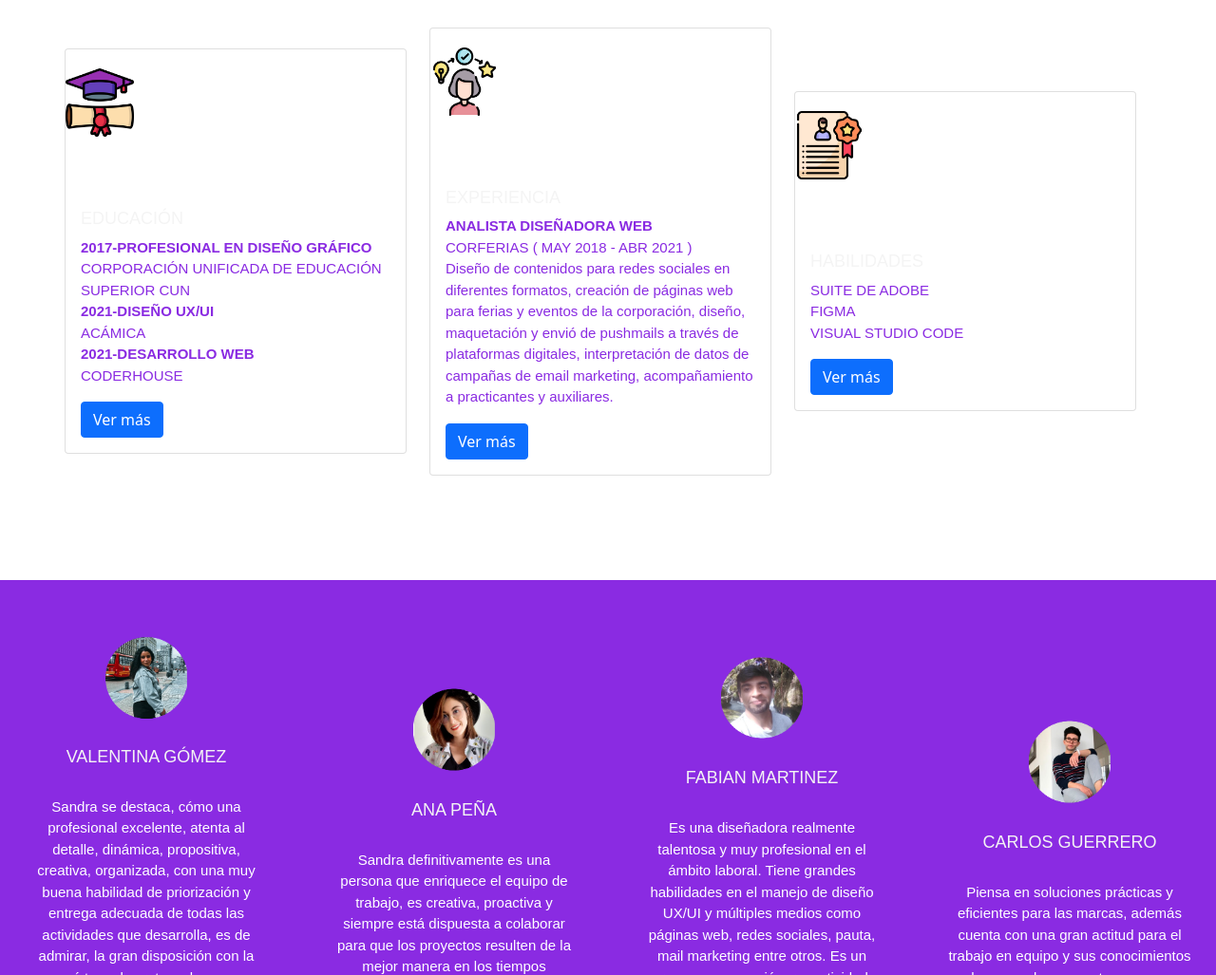
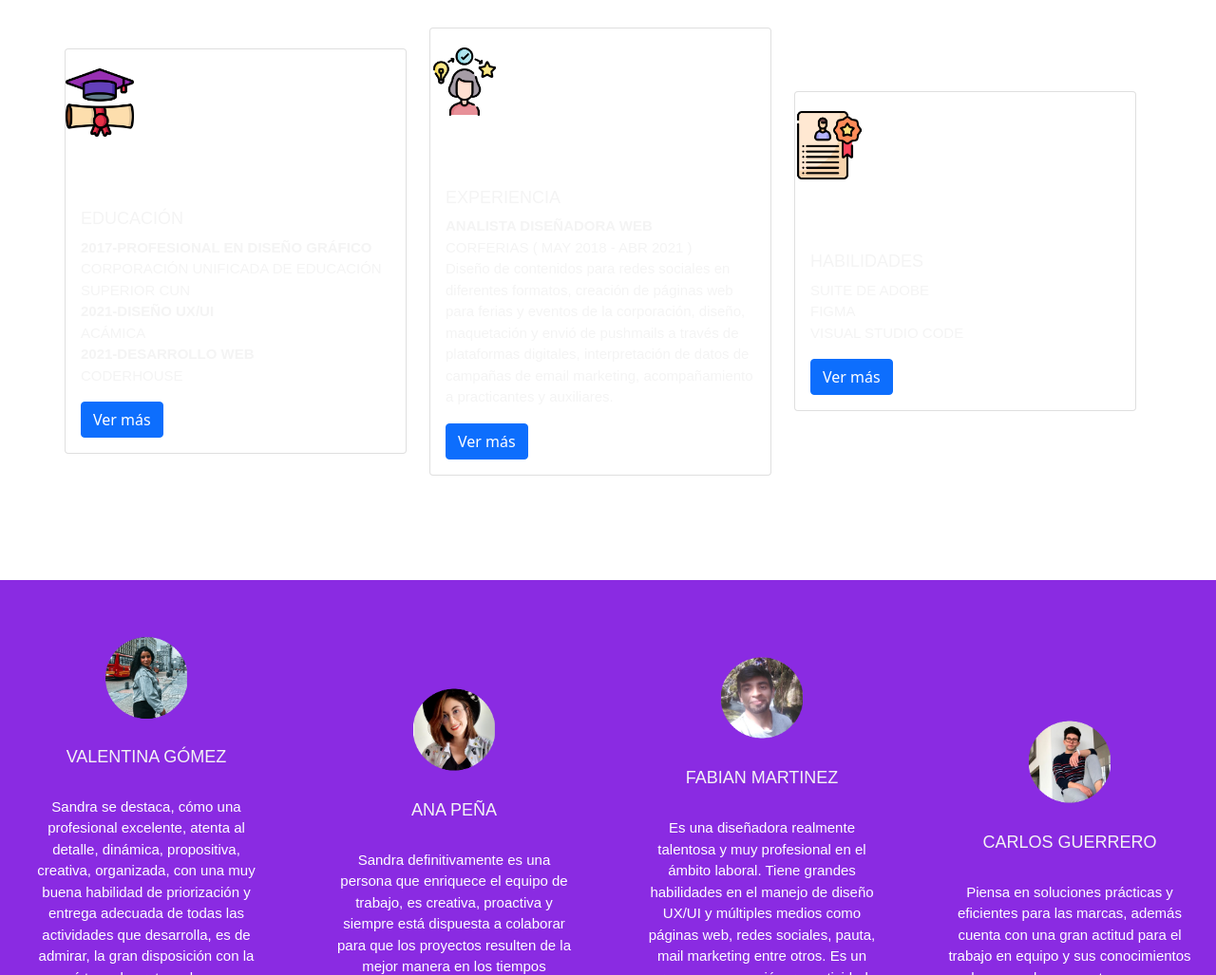
Before and after one commit to SandraGordillo/Repositorio1, a website: page index.html in a window 1280 px wide. Shown: the part 1594-2621 px from the top of the page at 95% size. Drawn offline with nearby package versions, Linux system fonts and the light colour scheme.

Commit message:
seccion3

```diff
--- a/scss/components/_seccion3.scss
+++ b/scss/components/_seccion3.scss
@@ -51,6 +51,7 @@ p{
     font-size: $parrafos_medida;
     color: $color1;
     text-align: left;
+    @include colores;
     }
 
 img{
```
Also changed, not shown: css/style.css, 1 other file.
